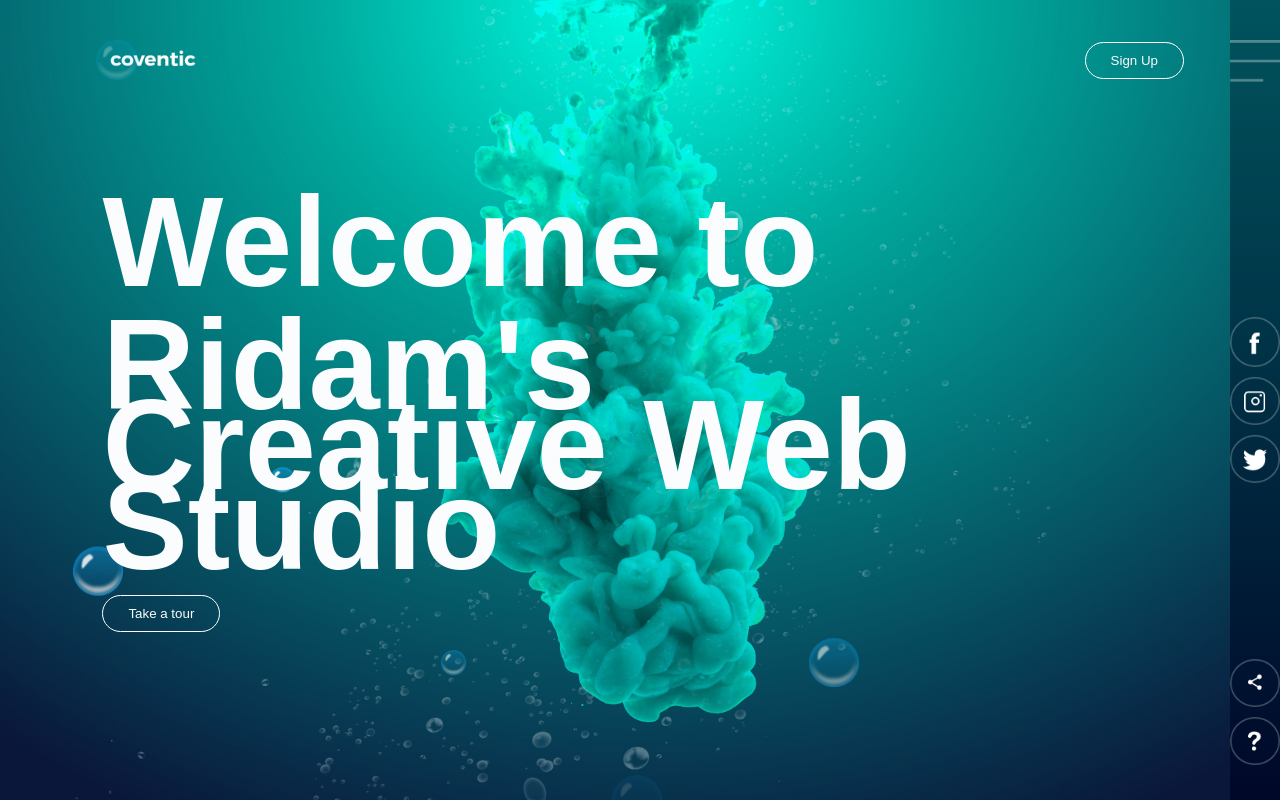
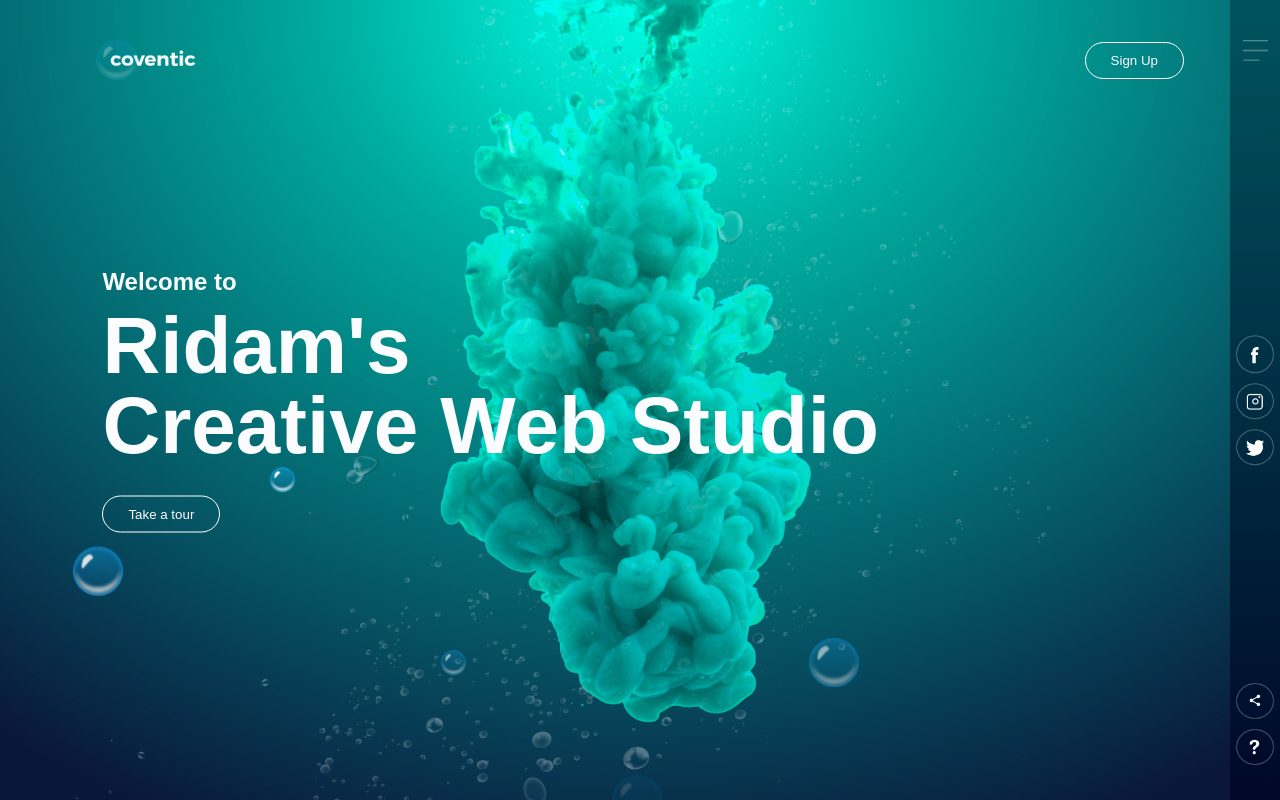
Before and after one commit to rhazra-003/Animated_Web_Page, a plain HTML site: page index.html in a window 1280 px wide. Drawn offline with Linux system fonts and the light colour scheme.

Commit message:
Update index.html

```diff
--- a/index.html
+++ b/index.html
@@ -11,22 +11,22 @@
 			<button type="button">Sign Up</button>
 		</div>
 		<div class="content">
-			<h2 style="font-size: 10vw">Welcome to</h2>
-			<h1 style="font-size: 10vw">Ridam's<br>Creative Web Studio</h1>
+			<h2>Welcome to</h2>
+			<h1>Ridam's<br>Creative Web Studio</h1>
 			<a href="https://www.instagram.com/algo._.ridam/" target="_blank"><button type="button">Take a tour</button></a>
 		</div>
 		<div class="side-bar">
-			<img src="images/menu.png" style="width: 100%;" class="menu">
+			<img src="images/menu.png" style="width: 50%;" class="menu">
 
 			<div class="social-links">
-			<a href="https://www.facebook.com/ridam.hazra/" target="_blank"><img src="images/fb.png" style="width: 100%;" alt="Facebook Link"></a>
-			<a href="https://www.instagram.com/algo._.ridam/" target="_blank"><img src="images/ig.png" style="width: 100%;" alt="Instagram Link"></a>
-			<a href="https://twitter.com/Algo_Ridam" target="_blank"><img src="images/tw.png" style="width: 100%;" alt="Twitter Link"></a>
+			<a href="https://www.facebook.com/ridam.hazra/" target="_blank"><img src="images/fb.png" style="width: 75%;" alt="Facebook Link"></a>
+			<a href="https://www.instagram.com/algo._.ridam/" target="_blank"><img src="images/ig.png" style="width: 75%;" alt="Instagram Link"></a>
+			<a href="https://twitter.com/Algo_Ridam" target="_blank"><img src="images/tw.png" style="width: 75%;" alt="Twitter Link"></a>
 			</div>
 
 			<div class="useful-links">
-				<img src="images/share.png" style="width: 100%;">
-				<img src="images/info.png" style="width: 100%;">
+				<img src="images/share.png" style="width: 75%;">
+				<img src="images/info.png" style="width: 75%;">
 			</div>
 		</div>
 
```
